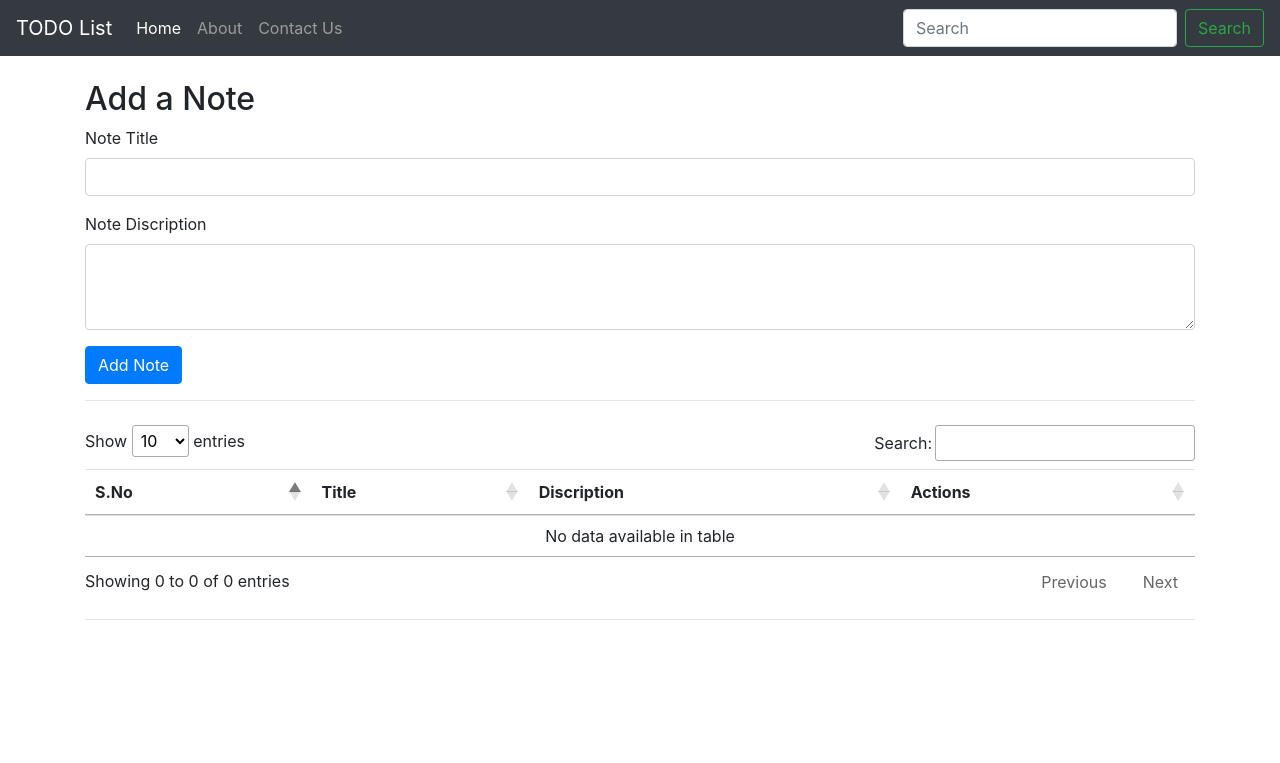
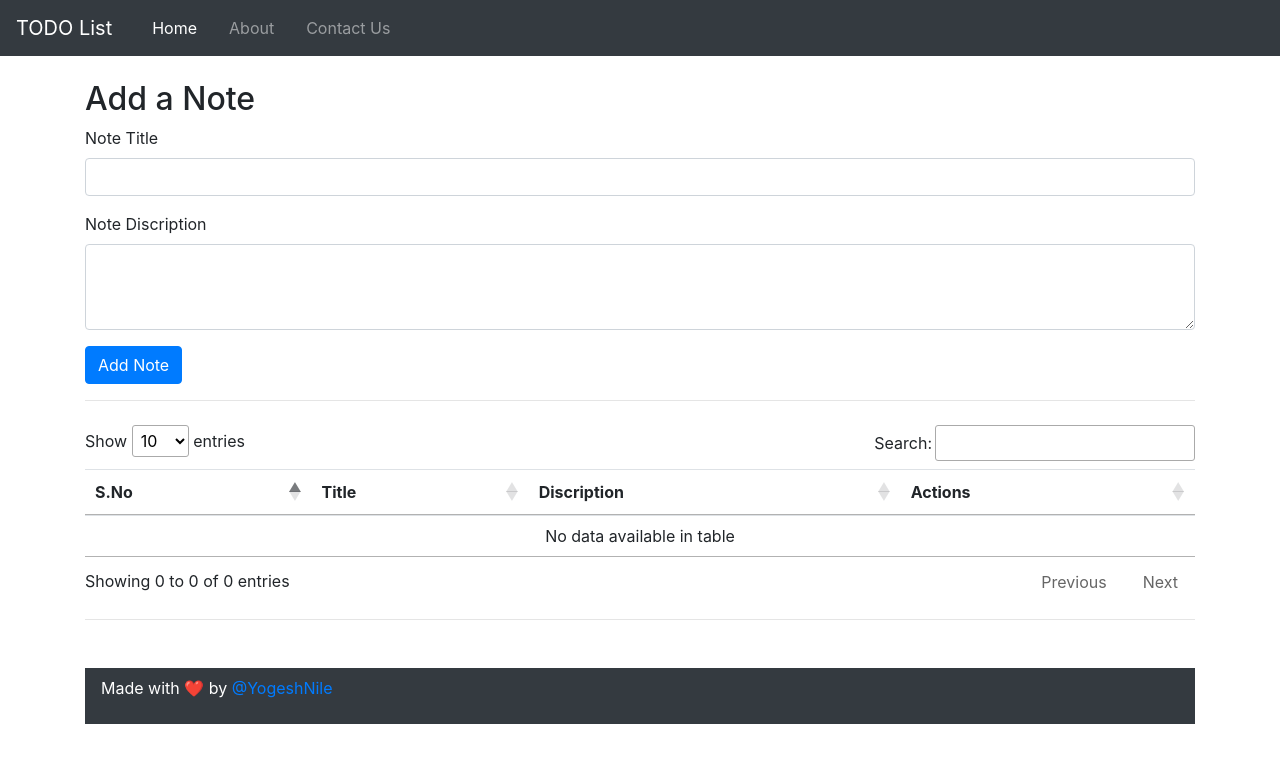
Before and after one commit to yogeshnile/crud-in-php, a PHP site: page / in a window 1280 px wide. Shown: the top 763 px of the page. Run offline with PHP 8.4, Linux system fonts and the light colour scheme; data that the repository does not hold is empty; some libraries are stand-ins or nearby versions.

Commit message:
Ready for takeoff

```diff
--- a/index.php
+++ b/index.php
@@ -33,7 +33,7 @@
       </div>
       <div class="modal-body">
 
-        <form action="/todo/" method="POST">
+        <form action="/crud-in-php/" method="POST">
           <input type="hidden" name="snoEdit" id="snoEdit">
            <div class="form-group">
             <label for="title">Note Title</label>
@@ -58,7 +58,7 @@
 
     <nav class="navbar navbar-expand-lg navbar-dark bg-dark">
 
-  <a class="navbar-brand" href="/todo/">TODO List</a>
+  <a class="navbar-brand" href="/crud-in-php/">TODO List</a>
 
   <button class="navbar-toggler" type="button" data-toggle="collapse" data-target="#navbarSupportedContent" aria-controls="navbarSupportedContent" aria-expanded="false" aria-label="Toggle navigation">
     <span class="navbar-toggler-icon"></span>
@@ -66,29 +66,26 @@
 <!--==========================================================================================-->
   <div class="collapse navbar-collapse" id="navbarSupportedContent">
     <ul class="navbar-nav mr-auto">
-      <li class="nav-item active">
-        <a class="nav-link" href="/todo/">Home <span class="sr-only">(current)</span></a>
+      <li class="nav-item active mb-md-0 ml-md-3">
+        <a class="nav-link" href="/crud-in-php/">Home <span class="sr-only">(current)</span></a>
       </li>
-      <li class="nav-item">
+      <li class="nav-item mb-md-0 ml-md-3">
         <a class="nav-link" href="#">About</a>
       </li>
-      <li class="nav-item">
+      <li class="nav-item mb-md-0 ml-md-3">
         <a class="nav-link" href="#">Contact Us</a>
       </li>
     </ul>
-    <form class="form-inline my-2 my-lg-0">
-      <input class="form-control mr-sm-2" type="search" placeholder="Search" aria-label="Search">
-      <button class="btn btn-outline-success my-2 my-sm-0" type="submit">Search</button>
-    </form>
   </div>
 <!--==========================================================================================-->
 </nav>
+
 <?php require 'message.php'; ?>
 
 <!--==========================================================================================-->
 <div class="container my-4">
   <h2>Add a Note</h2>
-  <form action="/todo/" method="POST">
+  <form action="/crud-in-php/" method="POST">
   <div class="form-group">
     <label for="title">Note Title</label>
     <input type="text" class="form-control" id="title" name="title" aria-describedby="emailHelp" required="">
@@ -114,25 +111,17 @@
   </thead>
   <tbody>
 
-     <?php
-  $sql = 'SELECT * FROM `notes`';
-  $result = mysqli_query($conn, $sql);
-  $sno=0;
-  while($row = mysqli_fetch_assoc($result)){
-    $sno = $sno+1;
-    echo "<tr>
-      <th scope='row'>".$sno."</th>
-      <td>".$row['title']."</td>
-      <td>".$row['discription']."</td>
-      <td><button type='button' class='edit btn btn-outline-primary btn-sm' id=".$row['sno'].">Edit</button>
-       <button type='button' id=d".$row['sno']." class='delete btn btn-outline-danger btn-sm'>Delete</button>  </td>
-    </tr>";//action buttons
-  }
- ?>
+<?php require 'table.php'; ?>
 
   </tbody>
 </table>
 <hr>
+</div>
+<br>
+<div class="container">
+  <nav class="navbar navbar-light bg-dark">
+  	<p style="color: white;">Made with ❤️ by  <a href="https://twitter.com/yogeshnile">@YogeshNile</a><p>
+</nav>
 </div>
 <!--==========================================================================================-->
     <!-- Optional JavaScript -->
@@ -150,33 +139,8 @@
     $('#myTable').DataTable();
   } );
     </script>
-
-    <script type="text/javascript">
-      edits = document.getElementsByClassName('edit');
-      Array.from(edits).forEach((element)=>{
-        element.addEventListener("click", (e)=>{
-          tr = e.target.parentNode.parentNode;
-          title = tr.getElementsByTagName("td")[0].innerText;
-          discription = tr.getElementsByTagName("td")[1].innerText;
-          titleEdit.value = title;
-          discEdit.value = discription;
-          snoEdit.value = e.target.id;
-          console.log(e.target.id);
-          $('#editModal').modal('toggle');
-        })
-      })
-
-      deletes = document.getElementsByClassName('delete');
-      Array.from(deletes).forEach((element)=>{
-        element.addEventListener("click", (e)=>{
-          tr = e.target.parentNode.parentNode;
-          sno = e.target.id.substr(1);
-          if (confirm("Are you sure you want to delete this note!")) {
-          window.location = `/todo/?delete=${sno}`;
-          }
-        })
-      })
-    </script>
+<!--==========================================================================================-->
+    <script type="text/javascript" src="modal.js"></script>
 <!--==========================================================================================-->
   </body>
 </html>
--- /dev/null
+++ b/modal.js
@@ -0,0 +1,24 @@
+edits = document.getElementsByClassName('edit');
+Array.from(edits).forEach((element)=>{
+  element.addEventListener("click", (e)=>{
+    tr = e.target.parentNode.parentNode;
+    title = tr.getElementsByTagName("td")[0].innerText;
+    discription = tr.getElementsByTagName("td")[1].innerText;
+    titleEdit.value = title;
+    discEdit.value = discription;
+    snoEdit.value = e.target.id;
+    console.log(e.target.id);
+    $('#editModal').modal('toggle');
+  })
+})
+
+deletes = document.getElementsByClassName('delete');
+Array.from(deletes).forEach((element)=>{
+  element.addEventListener("click", (e)=>{
+    tr = e.target.parentNode.parentNode;
+    sno = e.target.id.substr(1);
+    if (confirm("Are you sure you want to delete this note!")) {
+    window.location = `/crud-in-php/?delete=${sno}`;
+    }
+  })
+})
--- /dev/null
+++ b/table.php
@@ -0,0 +1,17 @@
+<?php
+
+  $sql = 'SELECT * FROM `notes`';
+  $result = mysqli_query($conn, $sql);
+  $sno=0;
+  while($row = mysqli_fetch_assoc($result)){
+    $sno = $sno+1;
+    echo "<tr>
+      <th scope='row'>".$sno."</th>
+      <td>".$row['title']."</td>
+      <td>".$row['discription']."</td>
+      <td><button type='button' class='edit btn btn-outline-primary btn-sm' id=".$row['sno'].">Edit</button>
+       <button type='button' id=d".$row['sno']." class='delete btn btn-outline-danger btn-sm'>Delete</button>  </td>
+    </tr>";//action buttons
+  }
+
+  ?>
```
Also changed, not shown: README.md (added).
